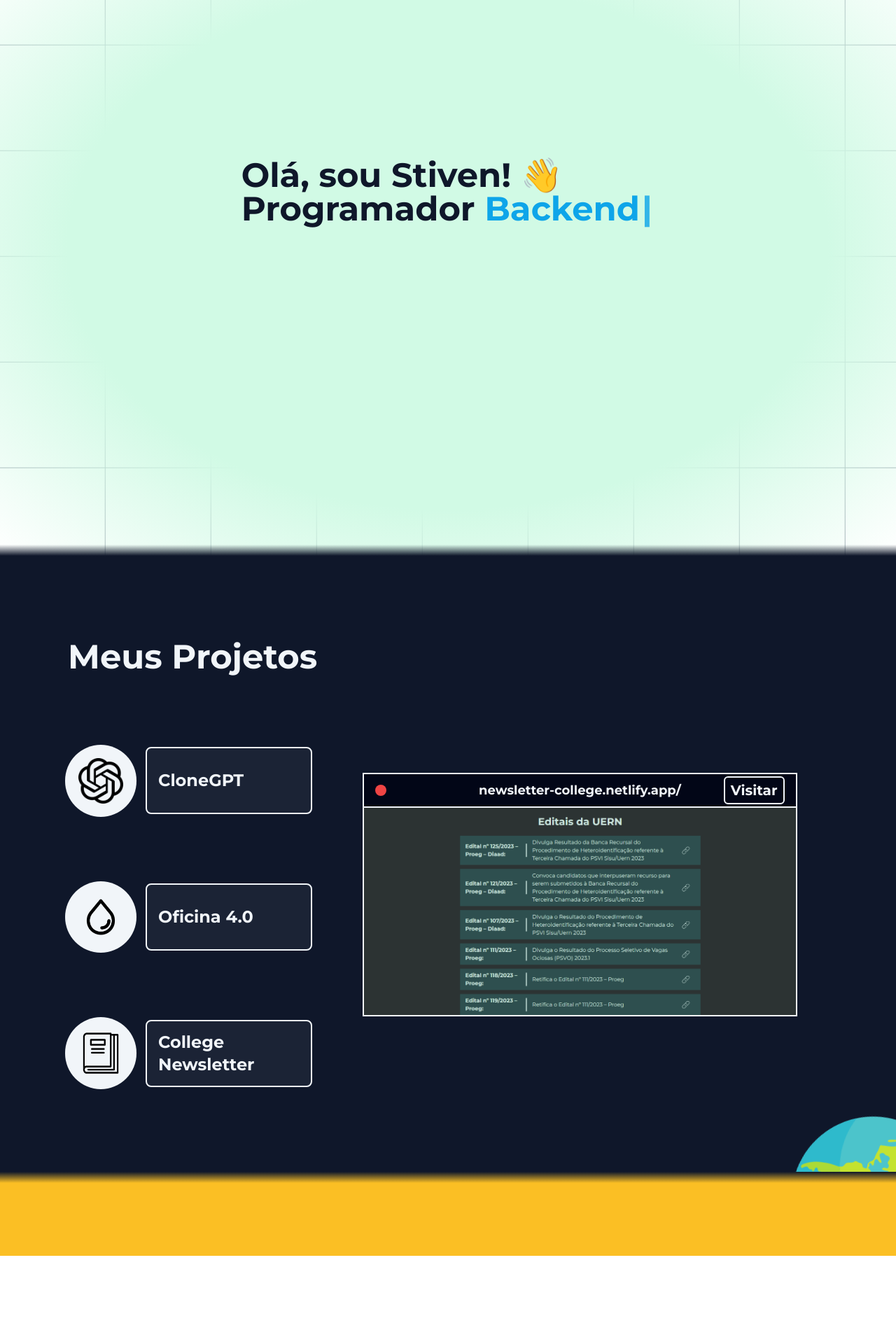
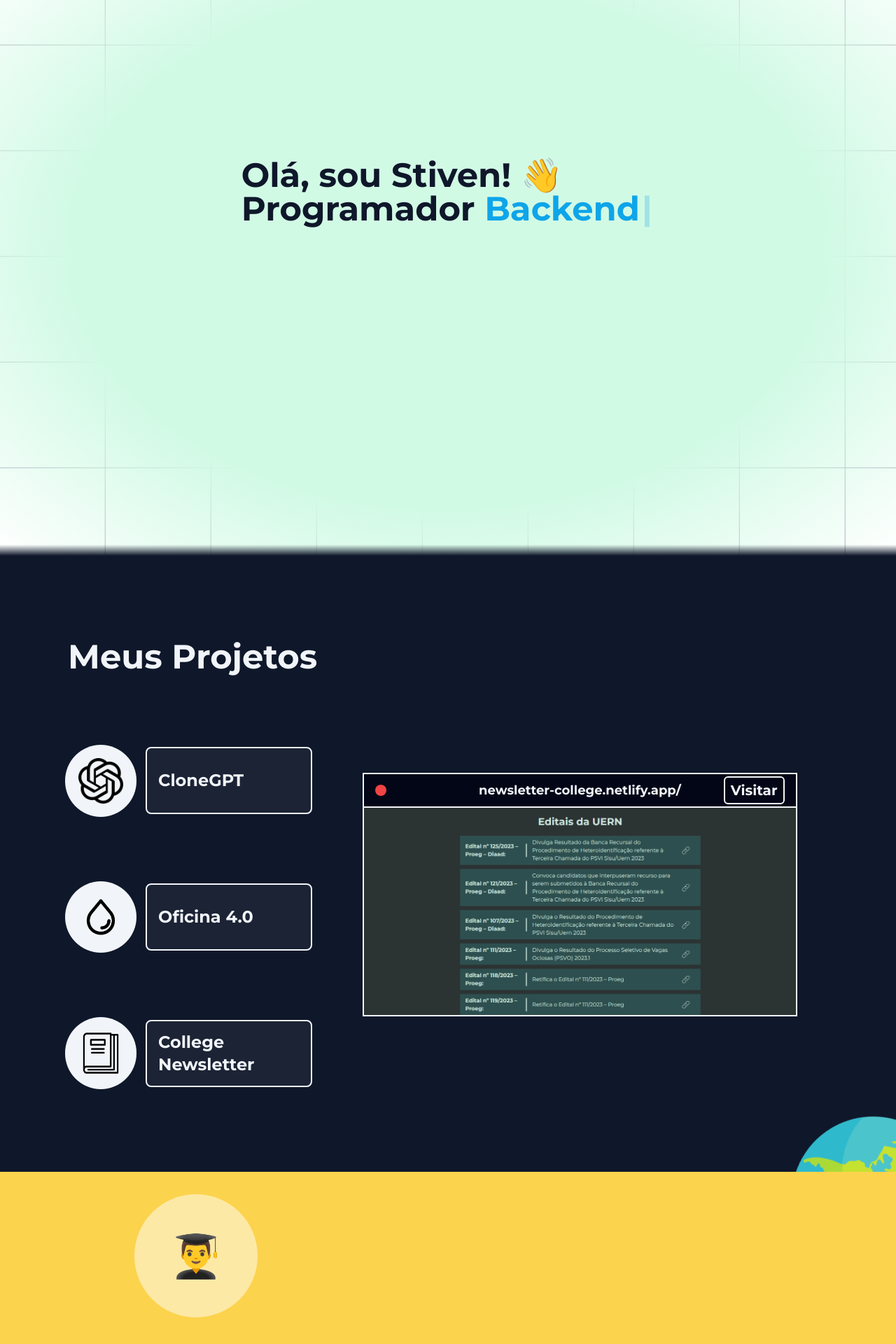
Before and after one commit to StivenF0/personal-website, a Next.js app: page / in a window 1280 px wide. Shown: the part 86-2006 px from the top of the page at 70% size. Before the commit the page ends 1880 px from the top, so only its background shows below. Built offline with nearby package versions, Linux system fonts and the light colour scheme.

Commit message:
Substantial changes and adding some content to experience section

```diff
--- a/src/app/page.tsx
+++ b/src/app/page.tsx
@@ -1,17 +1,11 @@
-import ExperienceSection from "@/components/root/ExperienceSection";
-import PresentationSection from "@/components/root/PresentationSection";
-import ProjectsSection from "@/components/root/ProjectsSection";
-import TypewriterTitle from "@/components/root/TypewriterTitle";
+import ExperienceSection from "@/components/home/ExperienceSection";
+import PresentationSection from "@/components/home/PresentationSection";
+import ProjectsSection from "@/components/home/ProjectsSection";
 
 export default function Home() {
   return (
     <main>
-      <PresentationSection>
-        <div>Olá, sou Stiven! 👋</div>
-        <div>
-          Programador <TypewriterTitle />
-        </div>
-      </PresentationSection>
+      <PresentationSection />
       <ProjectsSection />
       <ExperienceSection />
     </main>
--- a/src/components/root/ExperienceSection.tsx
+++ b/src/components/home/ExperienceSection.tsx
@@ -2,16 +2,19 @@ import colors from "tailwindcss/colors";
 
 export default function ExperienceSection() {
   return (
-    <section className="w-full h-[110vh]b pt-[10vh] bg-amber-400 relative grid place-content-center">
+    <section className="w-full h-[110vh] bg-amber-300 flex justify-center">
       <div
         className="absolute top-0 left-0 h-[2vh] w-full"
         style={{
           backgroundImage: `linear-gradient(to bottom, ${colors.slate[900]}, transparent)`,
         }}
       />
-
       {/* Content */}
-      <div className="bg-red-300 w-full h-10"></div>
+      <div className="max-w-4xl w-[70vw] pt-8">
+        <div className="h-44 w-44 bg-white/50 rounded-[50%] grid place-content-center text-6xl">
+          👨‍🎓
+        </div>
+      </div>
     </section>
   );
 }
--- a/src/components/root/PresentationSection.tsx
+++ b/src/components/home/PresentationSection.tsx
@@ -1,4 +1,5 @@
 import colors from "tailwindcss/colors";
+import TypewriterTitle from "./TypewriterTitle";
 
 interface PresentationSectionProps {
   children?: React.ReactNode;
@@ -38,7 +39,12 @@ function PresentationSection({ children }: PresentationSectionProps) {
       className="w-full h-[110vh] grid place-content-center text-5xl font-bold text-slate-900 relative"
       style={{ background: gradientObj.gradient() }}
     >
-      <div className="translate-y-[-10vh]">{children}</div>
+      <div className="translate-y-[-10vh]">
+        <div>Olá, sou Stiven! 👋</div>
+        <div>
+          Programador <TypewriterTitle />
+        </div>
+      </div>
       <div
         className="absolute bottom-0 left-0 h-[2vh] w-full"
         style={{
```
Also changed, not shown: src/components/home/ProjectPreview.tsx (renamed from src/components/root/ProjectPreview.tsx), src/components/home/ProjectsSection.tsx (renamed from src/components/root/ProjectsSection.tsx), src/components/home/TypewriterTitle.tsx (renamed from src/components/root/TypewriterTitle.tsx).
